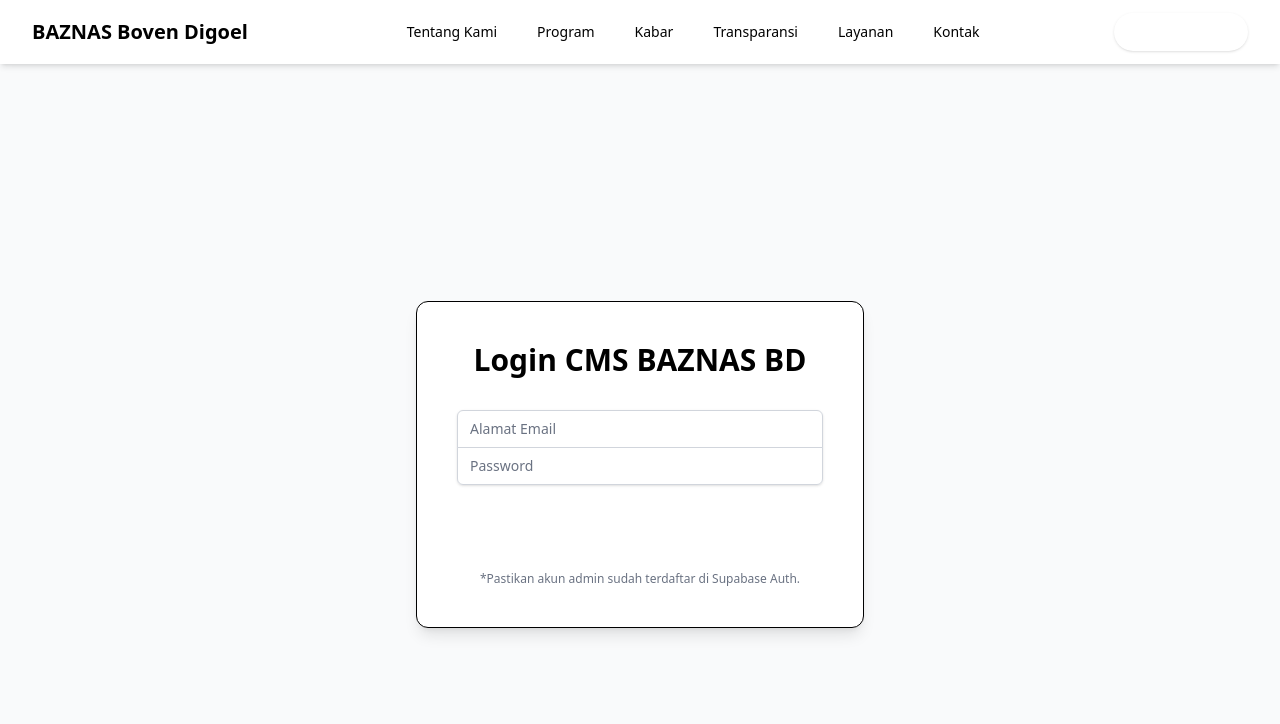
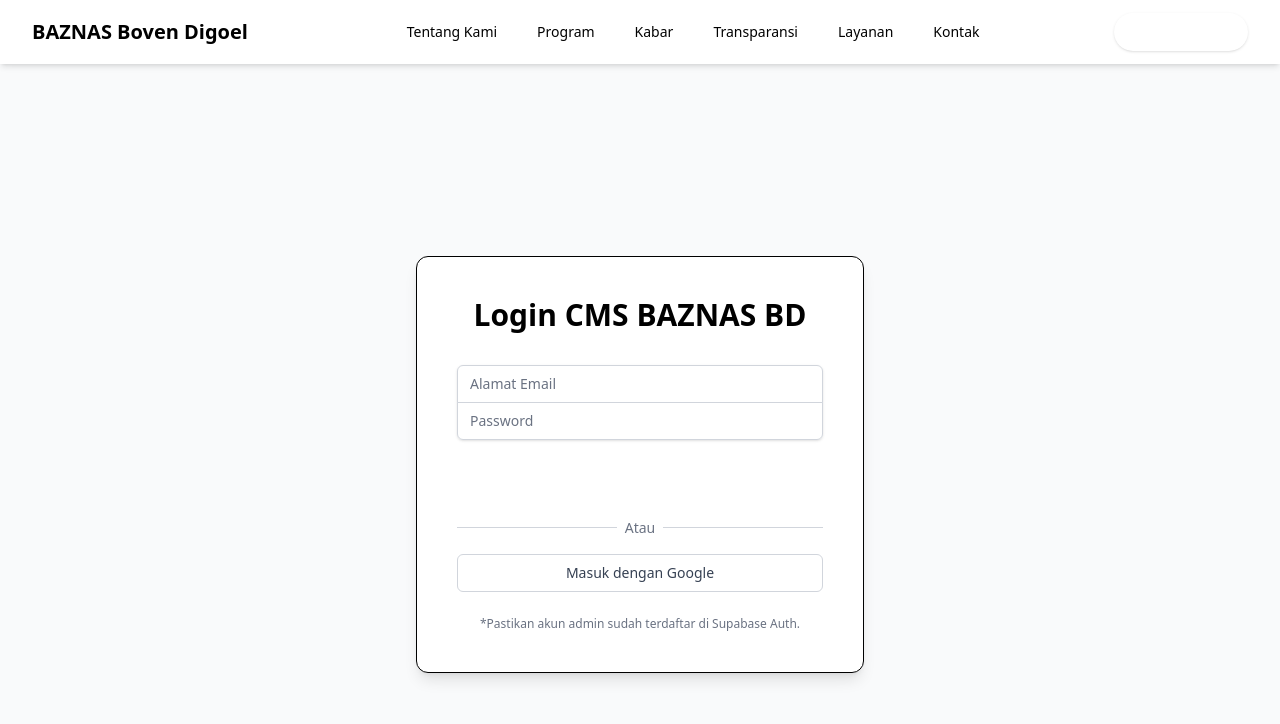
Before and after one commit to ismailbaznas/baznas, a Next.js app: page /login in a window 1280 px wide. Shown: the top 724 px of the page. Built offline with nearby package versions, Linux system fonts and the light colour scheme; no server answers.

Commit message:
feat: Implement Google OAuth login for Admin CMS

```diff
--- /dev/null
+++ b/app/auth/callback/route.ts
@@ -0,0 +1,43 @@
+// app/auth/callback/route.ts
+import { NextResponse } from 'next/server';
+import { cookies } from 'next/headers';
+import { createServerClient } from '@supabase/ssr';
+
+// This is a Route Handler (Next.js API route)
+export async function GET(request: Request) {
+  const { searchParams } = new URL(request.url);
+  const code = searchParams.get('code');
+
+  if (code) {
+    const cookieStore = cookies();
+    const supabase = createServerClient(
+        process.env.NEXT_PUBLIC_SUPABASE_URL!,
+        process.env.NEXT_PUBLIC_SUPABASE_ANON_KEY!,
+        {
+          cookies: {
+            get: (name) => cookieStore.get(name)?.value,
+            // set and remove must be handled differently in a Route Handler context
+            set: (name, value, options) => {
+                // Ensure options are correctly applied
+                cookieStore.set(name, value, options);
+            },
+            remove: (name, options) => {
+                // Ensure options are correctly applied
+                cookieStore.set(name, '', options);
+            },
+          },
+        }
+      );
+
+    // Exchange the code for a session
+    const { error } = await supabase.auth.exchangeCodeForSession(code);
+
+    if (!error) {
+      // Successful login, redirect to admin dashboard
+      return NextResponse.redirect(new URL('/admin', request.url));
+    }
+  }
+
+  // Handle error or missing code by redirecting to login
+  return NextResponse.redirect(new URL('/login', request.url));
+}
--- a/components/AuthForm.tsx
+++ b/components/AuthForm.tsx
@@ -30,6 +30,23 @@
       setMessage('Login Berhasil! Mengarahkan ke Dashboard...');
       router.push('/admin'); // Redirect to admin page on success
     }
+  };
+
+  const handleGoogleLogin = async () => {
+    setLoading(true);
+    setMessage('');
+
+    const { error } = await supabase.auth.signInWithOAuth({
+      provider: 'google',
+      options: {
+        redirectTo: `${window.location.origin}/auth/callback`, // Needs to match the callback route
+      },
+    });
+
+    if (error) {
+      setMessage(`Login Google Gagal: ${error.message}`);
+    }
+    setLoading(false);
   };
 
   return (
@@ -78,14 +95,33 @@
             />
           </div>
         </div>
-
-        <div>
+        <div className="space-y-4">
           <button
             type="submit"
             disabled={loading}
             className="group relative w-full flex justify-center py-2 px-4 border border-transparent text-sm font-medium rounded-md text-white bg-baznas-green-dark hover:bg-baznas-green focus:outline-none focus:ring-2 focus:ring-offset-2 focus:ring-baznas-green-dark disabled:opacity-50"
           >
-            {loading ? 'Memproses...' : 'Masuk'}
+            {loading ? 'Memproses...' : 'Masuk dengan Email/Password'}
+          </button>
+
+          <div className="relative">
+            <div className="absolute inset-0 flex items-center">
+              <div className="w-full border-t border-gray-300" />
+            </div>
+            <div className="relative flex justify-center text-sm">
+              <span className="px-2 bg-white text-gray-500">
+                Atau
+              </span>
+            </div>
+          </div>
+
+          <button
+            type="button"
+            onClick={handleGoogleLogin}
+            disabled={loading}
+            className="group relative w-full flex justify-center items-center py-2 px-4 border border-gray-300 text-sm font-medium rounded-md text-gray-700 bg-white hover:bg-gray-50 disabled:opacity-50"
+          >
+            {loading ? 'Memproses...' : 'Masuk dengan Google'}
           </button>
         </div>
         <p className='text-xs text-center text-gray-500'>*Pastikan akun admin sudah terdaftar di Supabase Auth.</p>
```
